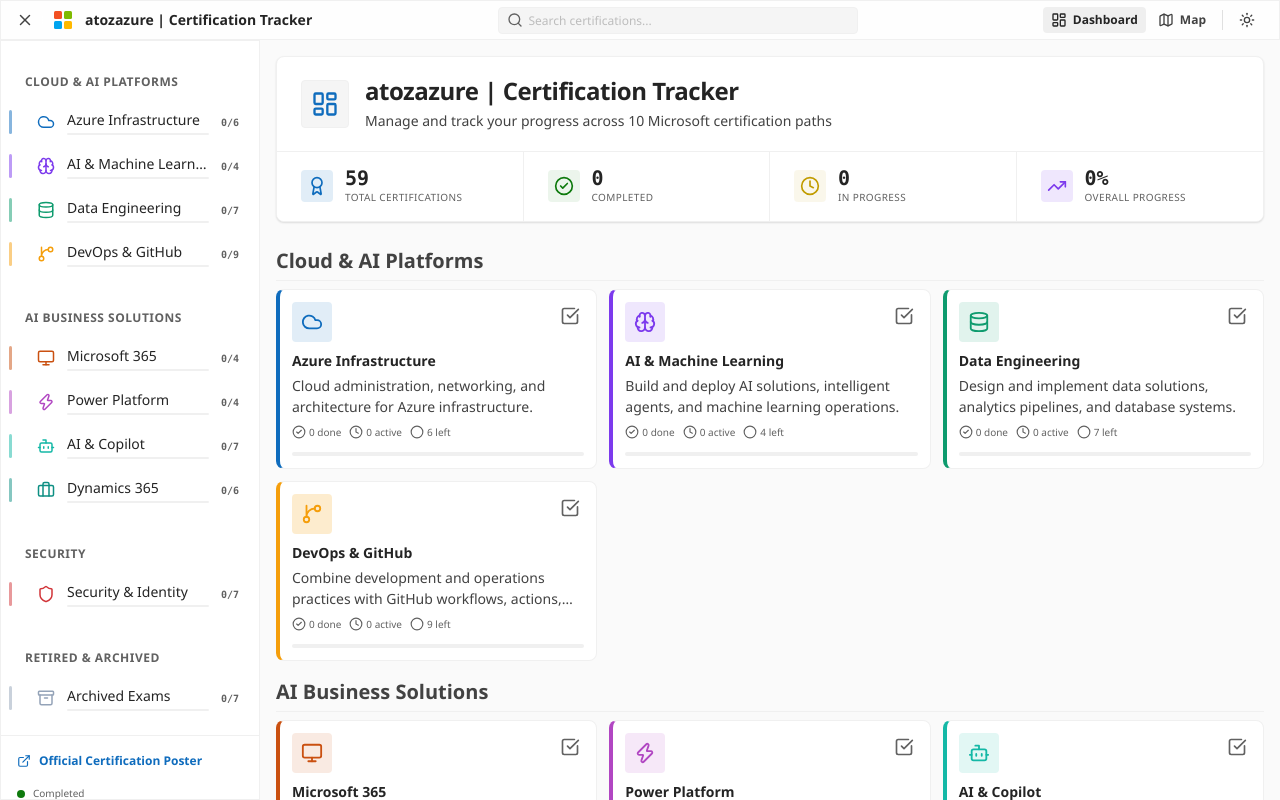
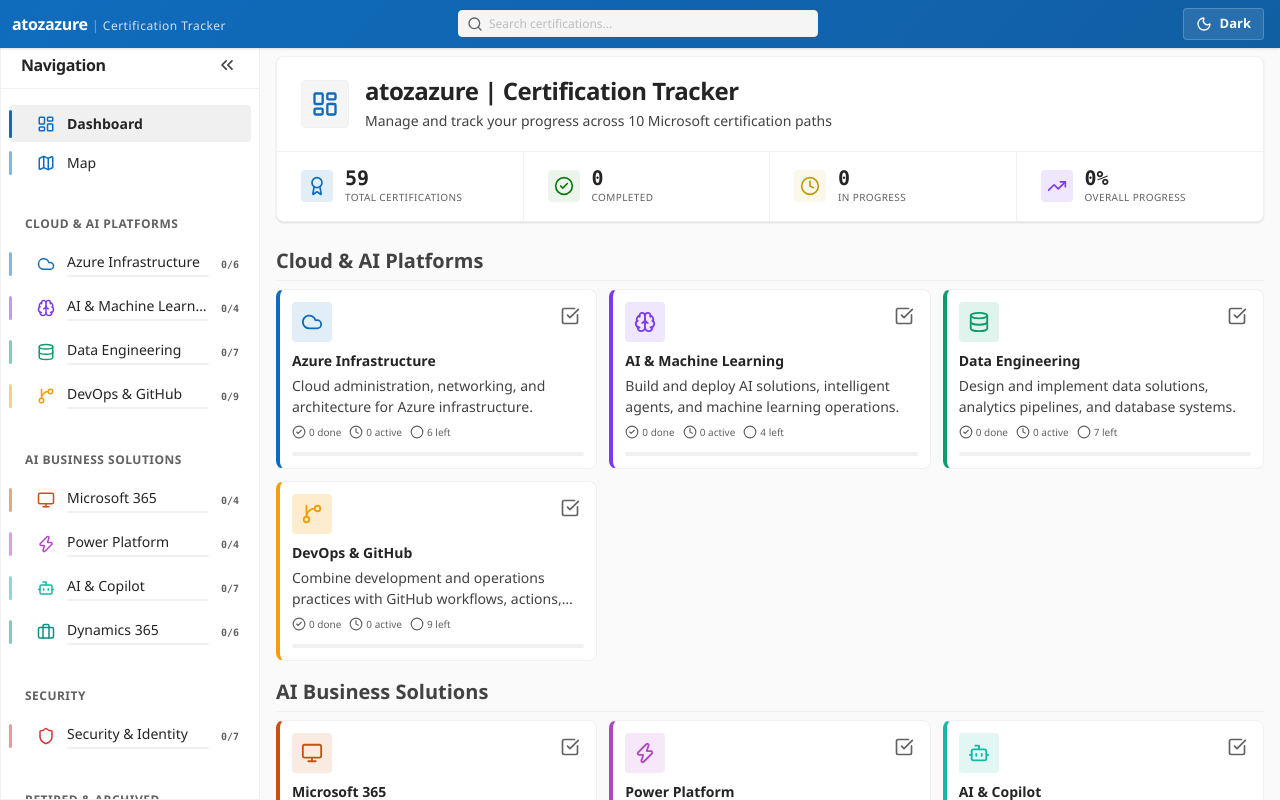
Before and after one commit to danzure/microsoft-certified-tracker, a React (Vite) app: page / in a window 1280 px wide. Shown: the top 800 px of the page. Built offline with nearby package versions, Linux system fonts and the light colour scheme.

Commit message:
Header/ sidebar updated

```diff
--- a/src/App.jsx
+++ b/src/App.jsx
@@ -22,7 +22,7 @@ function App() {
           <div className="app">
             <Header onToggleSidebar={toggleSidebar} sidebarOpen={sidebarOpen} />
             <div className={`app__body ${sidebarOpen ? '' : 'app__body--collapsed'}`}>
-              <Sidebar isOpen={sidebarOpen} onClose={closeSidebar} />
+              <Sidebar isOpen={sidebarOpen} onClose={closeSidebar} onToggle={toggleSidebar} />
               <main className="app__content" id="main-content">
                 <Routes>
                   <Route path="/" element={<Dashboard />} />
--- a/src/components/Layout/Header.css
+++ b/src/components/Layout/Header.css
@@ -3,165 +3,139 @@
   top: 0;
   left: 0;
   right: 0;
-  height: var(--header-height);
+  height: 48px;
   display: flex;
   align-items: center;
   justify-content: space-between;
-  padding: 0 var(--space-4) 0 var(--space-2);
+  padding: 0 var(--space-4) 0 var(--space-3);
   z-index: var(--z-header);
-  gap: var(--space-3);
+  background: linear-gradient(135deg, var(--colorBrandBackground), var(--colorBrandBackgroundHover));
+  border-bottom: 1px solid transparent;
+  color: #ffffff;
+  box-shadow: var(--shadow-sm);
+}
+
+[data-theme="dark"] .header {
+  background: var(--bg-surface-2);
   border-bottom: 1px solid var(--border-subtle);
+  color: var(--text-primary);
+  box-shadow: none;
+}
+
+.header__left,
+.header__center,
+.header__right {
+  display: flex;
+  align-items: center;
+  min-width: 0;
 }
 
 .header__left {
-  display: flex;
-  align-items: center;
-  gap: var(--space-3);
-  flex-shrink: 0;
+  gap: var(--space-2);
+  flex: 1;
+}
+
+.header__center {
+  flex: 1;
+  justify-content: center;
+  max-width: 420px;
+}
+
+.header__right {
+  flex: 1;
+  justify-content: flex-end;
 }
 
 .header__menu-btn {
   display: flex;
   align-items: center;
   justify-content: center;
-  width: 32px;
-  height: 32px;
+  padding: 6px;
+  margin-left: -4px;
   border-radius: var(--radius-md);
-  color: var(--text-secondary);
-  transition: background var(--transition-fast), color var(--transition-fast);
+  color: inherit;
+  transition: background var(--transition-fast);
+  flex-shrink: 0;
 }
 
 .header__menu-btn:hover {
-  background: var(--bg-surface-hover);
-  color: var(--text-primary);
+  background: rgba(255, 255, 255, 0.15);
+}
+
+[data-theme="dark"] .header__menu-btn:hover {
+  background: var(--colorSubtleBackgroundHover);
 }
 
 .header__brand {
   display: flex;
-  align-items: center;
-  gap: var(--space-3);
+  align-items: baseline;
   text-decoration: none;
+  min-width: 0;
+  color: inherit;
 }
 
-.header__logo {
-  width: 20px;
-  height: 20px;
-  display: flex;
-  align-items: center;
-  justify-content: center;
+.header__brand-prefix {
+  font-weight: var(--fw-semibold);
+  font-size: 16px;
+  letter-spacing: var(--letter-spacing-tight);
   flex-shrink: 0;
 }
 
-.header__title {
-  display: flex;
-  flex-direction: column;
+.header__brand-divider {
+  font-size: 13px;
+  margin: 0 4px;
+  opacity: 0.4;
 }
 
-.header__title-main {
-  font-size: var(--fs-body1);
-  font-weight: var(--fw-semibold);
-  color: var(--text-primary);
-  line-height: var(--lh-tight);
+.header__brand-title {
+  font-size: 12px;
+  opacity: 0.8;
+  letter-spacing: var(--letter-spacing-wide);
+  white-space: nowrap;
+  overflow: hidden;
+  text-overflow: ellipsis;
 }
 
-.header__center {
-  flex: 1;
-  display: flex;
-  justify-content: center;
-  max-width: 420px;
-}
-
-.header__right {
+.header__theme-toggle {
   display: flex;
   align-items: center;
-  gap: var(--space-1);
+  gap: var(--space-2);
+  padding: 0 var(--space-3);
+  height: 32px;
+  border-radius: var(--radius-md);
+  border: 1px solid rgba(255, 255, 255, 0.2);
+  background: rgba(255, 255, 255, 0.1);
+  font-size: 13px;
+  font-weight: var(--fw-semibold);
+  color: inherit;
+  transition: all var(--transition-fast);
   flex-shrink: 0;
 }
 
-.header__nav-link {
-  display: flex;
-  align-items: center;
-  gap: 6px;
-  padding: 4px var(--space-2);
-  border-radius: var(--radius-md);
-  font-size: var(--fs-caption1);
-  font-weight: var(--fw-semibold);
-  color: var(--text-secondary);
-  transition: background var(--transition-fast), color var(--transition-fast);
-  text-decoration: none;
+.header__theme-toggle:hover {
+  background: rgba(255, 255, 255, 0.2);
 }
 
-.header__nav-link:hover {
+[data-theme="dark"] .header__theme-toggle {
   background: var(--colorSubtleBackgroundHover);
-  color: var(--text-primary);
+  border-color: var(--border-subtle);
 }
 
-.header__nav-link--active {
+[data-theme="dark"] .header__theme-toggle:hover {
   background: var(--colorSubtleBackgroundActive);
-  color: var(--text-primary);
-  font-weight: var(--fw-semibold);
 }
 
-.header__divider {
-  width: 1px;
-  height: 20px;
-  background: var(--border-default);
-  margin: 0 var(--space-1);
+.header__theme-text {
+  line-height: 1;
 }
 
-/* Theme Toggle */
-.header__theme-toggle {
-  width: 32px;
-  height: 32px;
-  border-radius: var(--radius-md);
-  display: flex;
-  align-items: center;
-  justify-content: center;
-  color: var(--text-secondary);
-  transition: background var(--transition-fast), color var(--transition-fast);
-  position: relative;
-  overflow: hidden;
-}
-
-.header__theme-toggle:hover {
-  background: var(--colorSubtleBackgroundHover);
-  color: var(--text-primary);
-}
-
-.header__theme-icon-wrapper {
-  position: relative;
-  width: 16px;
-  height: 16px;
-}
-
-.header__theme-icon {
-  position: absolute;
-  top: 0;
-  left: 0;
-  opacity: 0;
-  transform: rotate(90deg) scale(0.5);
-  transition: opacity var(--duration-normal) var(--curve-decelerate),
-              transform var(--duration-normal) var(--curve-decelerate);
-}
-
-.header__theme-icon--active {
-  opacity: 1;
-  transform: rotate(0deg) scale(1);
-}
-
-.header__progress {
-  margin-left: var(--space-1);
-  display: flex;
-  align-items: center;
-  gap: var(--space-2);
-}
-
+/* Center elements */
 .header__active-path {
   display: flex;
   align-items: center;
   gap: var(--space-2);
   padding: 4px 12px;
-  background: var(--bg-surface-2);
+  background: var(--bg-surface-1);
   border: 1px solid var(--border-subtle);
   border-radius: var(--radius-full);
 }
@@ -193,26 +167,29 @@
   color: var(--text-primary);
 }
 
-/* Mobile */
+/* Utilities */
+.hidden {
+  display: none;
+}
+
+@media (min-width: 640px) {
+  .sm\:inline {
+    display: inline;
+  }
+}
+
+@media (min-width: 769px) {
+  .header__menu-btn {
+    display: none;
+  }
+}
+
 @media (max-width: 768px) {
+  .header__center {
+    display: none;
+  }
   .header {
     padding: 0 var(--space-3) 0 var(--space-2);
     gap: var(--space-2);
   }
-
-  .header__center {
-    display: none;
-  }
-
-  .header__nav-link span {
-    display: none;
-  }
-
-  .header__divider {
-    display: none;
-  }
-
-  .header__path-stats {
-    display: none;
-  }
 }
--- a/src/components/Layout/Header.jsx
+++ b/src/components/Layout/Header.jsx
@@ -1,5 +1,5 @@
 import { Link, useLocation } from 'react-router-dom';
-import { Map, LayoutDashboard, Menu, X, Sun, Moon } from 'lucide-react';
+import { Menu, Sun, Moon } from 'lucide-react';
 import * as Icons from 'lucide-react';
 import SearchBar from '../common/SearchBar';
 import ProgressRing from '../common/ProgressRing';
@@ -19,7 +19,7 @@ const Header = ({ onToggleSidebar, sidebarOpen }) => {
   const pathProgress = activePath ? getPathProgress(activePath.id) : null;
 
   return (
-    <header className="header glass" id="app-header">
+    <header className="header" id="app-header">
       <div className="header__left">
         <button
           className="header__menu-btn"
@@ -27,20 +27,12 @@ const Header = ({ onToggleSidebar, sidebarOpen }) => {
           aria-label="Toggle sidebar"
           id="toggle-sidebar"
         >
-          {sidebarOpen ? <X size={18} /> : <Menu size={18} />}
+          <Menu size={20} />
         </button>
         <Link to="/" className="header__brand" id="brand-link">
-          <div className="header__logo">
-            <svg width="20" height="20" viewBox="0 0 20 20" fill="none">
-              <rect x="1" y="1" width="8" height="8" rx="1.5" fill="#f25022" />
-              <rect x="11" y="1" width="8" height="8" rx="1.5" fill="#7fba00" />
-              <rect x="1" y="11" width="8" height="8" rx="1.5" fill="#00a4ef" />
-              <rect x="11" y="11" width="8" height="8" rx="1.5" fill="#ffb900" />
-            </svg>
-          </div>
-          <div className="header__title">
-            <span className="header__title-main">atozazure | Certification Tracker</span>
-          </div>
+          <span className="header__brand-prefix">atozazure</span>
+          <span className="header__brand-divider hidden sm:inline">|</span>
+          <span className="header__brand-title hidden sm:inline">Certification Tracker</span>
         </Link>
       </div>
 
@@ -67,26 +59,7 @@ const Header = ({ onToggleSidebar, sidebarOpen }) => {
         )}
       </div>
 
-      <nav className="header__right">
-        <Link
-          to="/"
-          className={`header__nav-link ${location.pathname === '/' ? 'header__nav-link--active' : ''}`}
-          id="nav-dashboard"
-        >
-          <LayoutDashboard size={16} />
-          <span>Dashboard</span>
-        </Link>
-        <Link
-          to="/map"
-          className={`header__nav-link ${location.pathname === '/map' ? 'header__nav-link--active' : ''}`}
-          id="nav-map"
-        >
-          <Map size={16} />
-          <span>Map</span>
-        </Link>
-
-        <div className="header__divider" />
-
+      <div className="header__right">
         <button
           className="header__theme-toggle"
           onClick={toggleTheme}
@@ -94,13 +67,10 @@ const Header = ({ onToggleSidebar, sidebarOpen }) => {
           title={`Switch to ${isDark ? 'light' : 'dark'} mode`}
           id="theme-toggle"
         >
-          <div className="header__theme-icon-wrapper">
-            <Sun size={16} className={`header__theme-icon ${!isDark ? 'header__theme-icon--active' : ''}`} />
-            <Moon size={16} className={`header__theme-icon ${isDark ? 'header__theme-icon--active' : ''}`} />
-          </div>
+          {isDark ? <Sun size={16} /> : <Moon size={16} />}
+          <span className="header__theme-text hidden sm:inline">{isDark ? 'Light' : 'Dark'}</span>
         </button>
-
-      </nav>
+      </div>
     </header>
   );
 };
--- a/src/components/Layout/Sidebar.css
+++ b/src/components/Layout/Sidebar.css
@@ -20,6 +20,59 @@
   overflow-y: auto;
   overflow-x: hidden;
   transition: transform var(--transition-base), width var(--transition-base);
+}
+
+.sidebar__header {
+  height: 48px;
+  display: flex;
+  align-items: center;
+  border-bottom: 1px solid var(--border-subtle);
+  overflow: hidden;
+  white-space: nowrap;
+  transition: padding var(--transition-base), justify-content var(--transition-base);
+  flex-shrink: 0;
+}
+
+.sidebar__header--open {
+  padding: 0 var(--space-4);
+  justify-content: space-between;
+}
+
+.sidebar__header--collapsed {
+  justify-content: center;
+  padding: 0;
+}
+
+.sidebar__header-title {
+  font-weight: var(--fw-semibold);
+  font-size: 16px;
+  letter-spacing: -0.025em;
+  color: var(--text-primary);
+  padding-left: 4px;
+}
+
+.sidebar__toggle-btn {
+  padding: 6px;
+  border-radius: var(--radius-md);
+  color: var(--text-secondary);
+  display: flex;
+  align-items: center;
+  justify-content: center;
+  transition: background var(--transition-fast), color var(--transition-fast);
+  flex-shrink: 0;
+}
+
+.sidebar__toggle-btn:hover {
+  background: var(--colorSubtleBackgroundHover);
+  color: var(--text-primary);
+}
+
+.sidebar__toggle-desktop {
+  display: flex;
+}
+
+.sidebar__toggle-mobile {
+  display: none;
 }
 
 .sidebar__nav {
@@ -255,4 +308,17 @@
   .sidebar-overlay {
     display: block;
   }
+
+  .sidebar__toggle-desktop {
+    display: none;
+  }
+
+  .sidebar__toggle-mobile {
+    display: flex;
+  }
+
+  .sidebar__header--collapsed {
+    padding: 0 var(--space-4);
+    justify-content: space-between;
+  }
 }
--- a/src/components/Layout/Sidebar.jsx
+++ b/src/components/Layout/Sidebar.jsx
@@ -4,7 +4,7 @@ import { useProgressContext } from '../../context/ProgressContext';
 import * as Icons from 'lucide-react';
 import './Sidebar.css';
 
-const Sidebar = ({ isOpen, onClose }) => {
+const Sidebar = ({ isOpen, onClose, onToggle }) => {
   const { getPathProgress } = useProgressContext();
 
   const getIcon = (iconName) => {
@@ -16,7 +16,55 @@ const Sidebar = ({ isOpen, onClose }) => {
     <>
       {isOpen && <div className="sidebar-overlay" onClick={onClose} />}
       <aside className={`sidebar glass ${isOpen ? 'sidebar--open' : 'sidebar--collapsed'}`} id="path-sidebar">
+        <div className={`sidebar__header ${isOpen ? 'sidebar__header--open' : 'sidebar__header--collapsed'}`}>
+          {isOpen && <span className="sidebar__header-title">Navigation</span>}
+          <button className="sidebar__toggle-btn sidebar__toggle-desktop" onClick={onToggle} aria-label="Toggle sidebar">
+            {isOpen ? <Icons.ChevronsLeft size={20} /> : <Icons.ChevronsRight size={20} />}
+          </button>
+          <button className="sidebar__toggle-btn sidebar__toggle-mobile" onClick={onClose} aria-label="Close sidebar">
+            <Icons.X size={20} />
+          </button>
+        </div>
         <nav className="sidebar__nav">
+          <div className="sidebar__pillar-group">
+            <NavLink
+              to="/"
+              end
+              className={({ isActive }) => `sidebar__link ${isActive ? 'sidebar__link--active' : ''}`}
+              onClick={() => {
+                if (window.innerWidth <= 768) {
+                  onClose();
+                }
+              }}
+              style={{ '--line-color': 'var(--colorBrandForeground1)' }}
+            >
+              <div className="sidebar__link-indicator" />
+              <div className="sidebar__link-icon" title="Dashboard">
+                <Icons.LayoutDashboard size={18} />
+              </div>
+              <div className="sidebar__link-content">
+                <span className="sidebar__link-name">Dashboard</span>
+              </div>
+            </NavLink>
+            <NavLink
+              to="/map"
+              className={({ isActive }) => `sidebar__link ${isActive ? 'sidebar__link--active' : ''}`}
+              onClick={() => {
+                if (window.innerWidth <= 768) {
+                  onClose();
+                }
+              }}
+              style={{ '--line-color': 'var(--colorBrandForeground1)' }}
+            >
+              <div className="sidebar__link-indicator" />
+              <div className="sidebar__link-icon" title="Map">
+                <Icons.Map size={18} />
+              </div>
+              <div className="sidebar__link-content">
+                <span className="sidebar__link-name">Map</span>
+              </div>
+            </NavLink>
+          </div>
           {Object.values(PILLARS).map((pillarName) => {
             const pillarPaths = certificationPaths.filter((p) => p.pillar === pillarName);
             if (pillarPaths.length === 0) return null;
```
